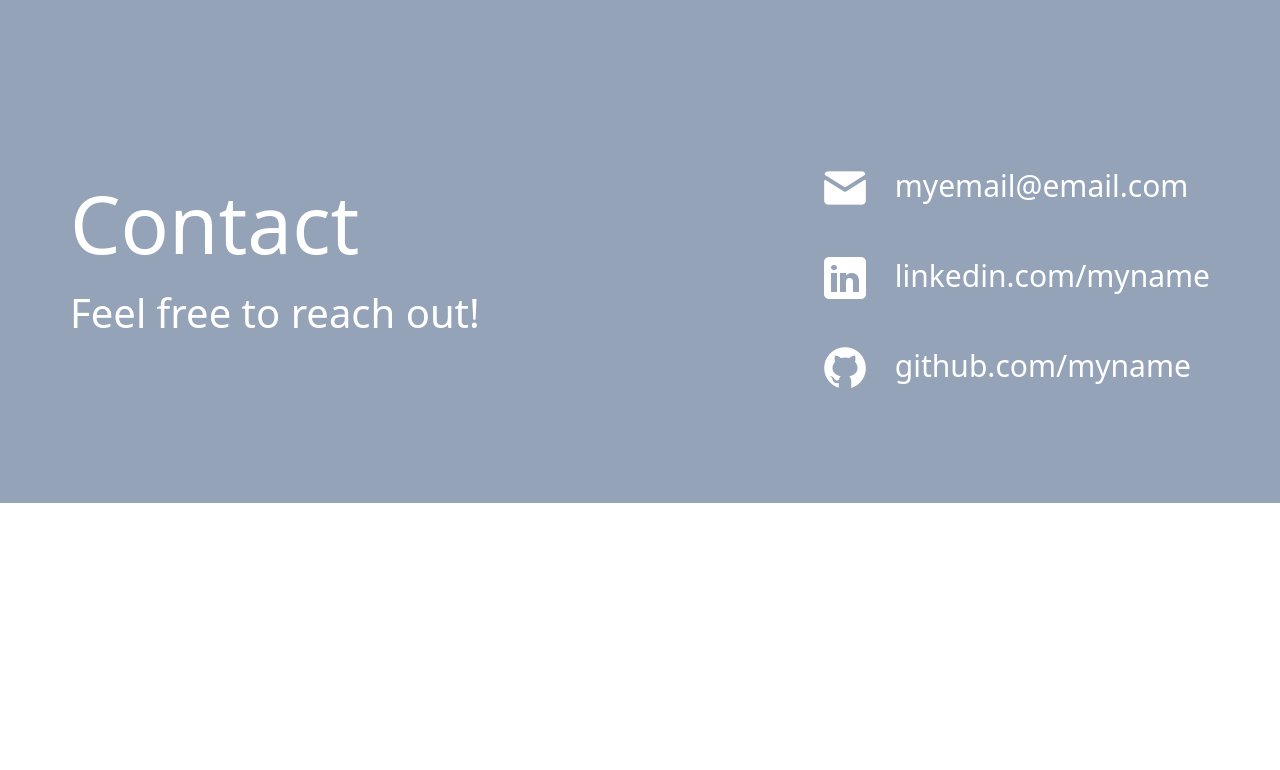
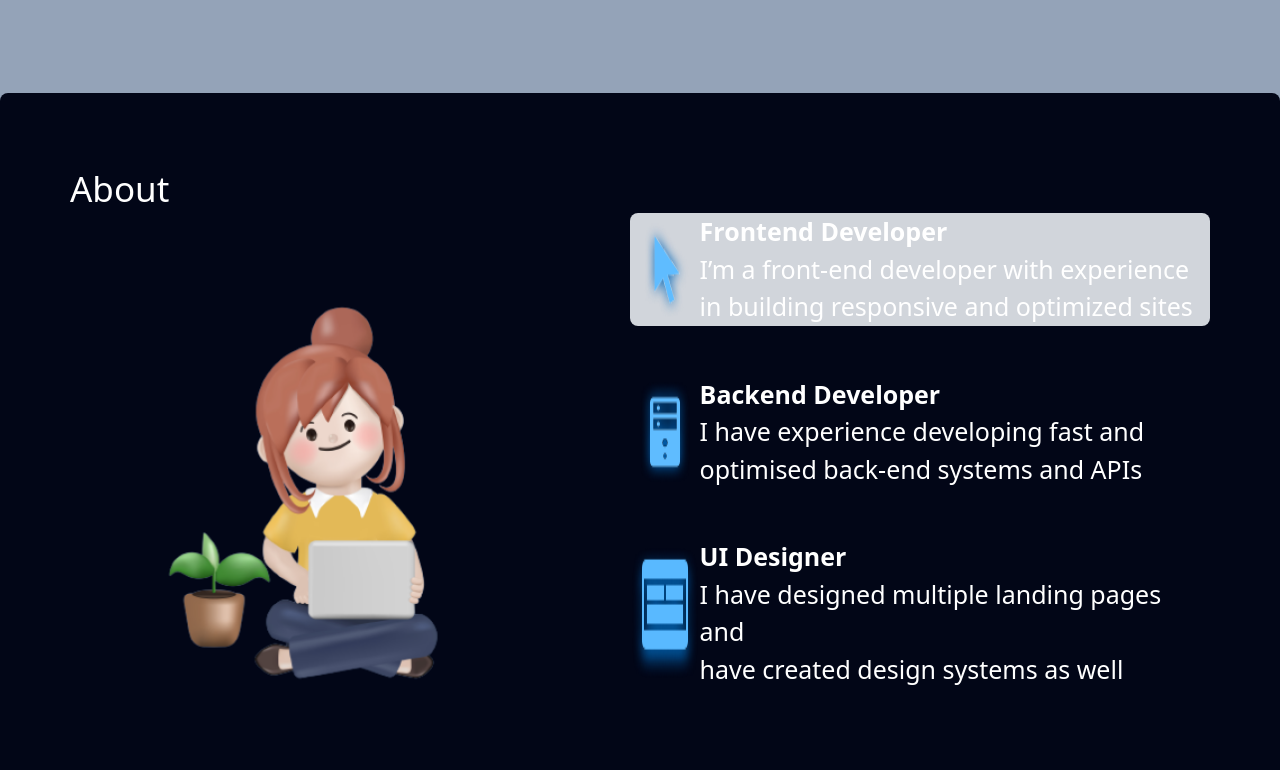
Before and after one commit to Zmsyv/Portfolio-react, a React (Vite) app: page / in a window 1280 px wide. Shown: the part 530-1300 px from the top of the page. Before the commit the page ends 1033 px from the top, so only its background shows below. Built offline with nearby package versions, Linux system fonts and the light colour scheme.

Commit message:
About section added

```diff
--- a/src/components/sections/SectionsMain.jsx
+++ b/src/components/sections/SectionsMain.jsx
@@ -1,10 +1,12 @@
 import React from "react";
 import HeroMain from "./hero/HeroMain";
+import AboutMeMain from "./aboutme/AboutMeMain";
 
 const SectionsMain = () => {
   return (
-    <div>
+    <div className="bg-slate-400">
       <HeroMain />
+      <AboutMeMain />
     </div>
   );
 };
--- a/src/components/sections/aboutme/AboutMeContent.jsx
+++ b/src/components/sections/aboutme/AboutMeContent.jsx
@@ -0,0 +1,40 @@
+import React from "react";
+
+const AboutMeContent = () => {
+  return (
+    <div className=" pt-[50px] bg-slate-950">
+      <div className="flex  bg-gray-300 rounded-lg">
+        <img src="./src/assets/about/cursorIcon.png" alt="" />
+        <div>
+          <strong className="text-[25px] text-white">Frontend Developer</strong>
+          <p className="text-[25px] text-white">
+            I’m a front-end developer with experience <br />
+            in building responsive and optimized sites
+          </p>
+        </div>
+      </div>
+      <div className="flex py-[50px]">
+        <img src="./src/assets/about/serverIcon.png" alt="" />
+        <div>
+          <strong className="text-[25px] text-white">Backend Developer</strong>
+          <p className="text-[25px] text-white">
+            I have experience developing fast and <br />
+            optimised back-end systems and APIs
+          </p>
+        </div>
+      </div>
+      <div className="flex">
+        <img src="./src/assets/about/uiIcon.png" alt="" />
+        <div>
+          <strong className="text-[25px] text-white">UI Designer</strong>
+          <p className="text-[25px] text-white">
+            I have designed multiple landing pages and <br />
+            have created design systems as well
+          </p>
+        </div>
+      </div>
+    </div>
+  );
+};
+
+export default AboutMeContent;
--- a/src/components/sections/aboutme/AboutMeImg.jsx
+++ b/src/components/sections/aboutme/AboutMeImg.jsx
@@ -0,0 +1,12 @@
+import React from "react";
+
+const AboutMeImg = () => {
+  return (
+    <div className="">
+      <h2 className="text-[35px] text-white">About</h2>
+      <img src="./src/assets/about/aboutImage.png" alt="" />
+    </div>
+  );
+};
+
+export default AboutMeImg;
--- a/src/components/sections/aboutme/AboutMeMain.jsx
+++ b/src/components/sections/aboutme/AboutMeMain.jsx
@@ -0,0 +1,14 @@
+import React from "react";
+import AboutMeImg from "./AboutMeImg";
+import AboutMeContent from "./AboutMeContent";
+
+const AboutMeMain = () => {
+  return (
+    <div className="flex justify-between p-[70px] bg-slate-950 rounded-lg" >
+      <AboutMeImg />
+      <AboutMeContent />
+    </div>
+  );
+};
+
+export default AboutMeMain;
```
